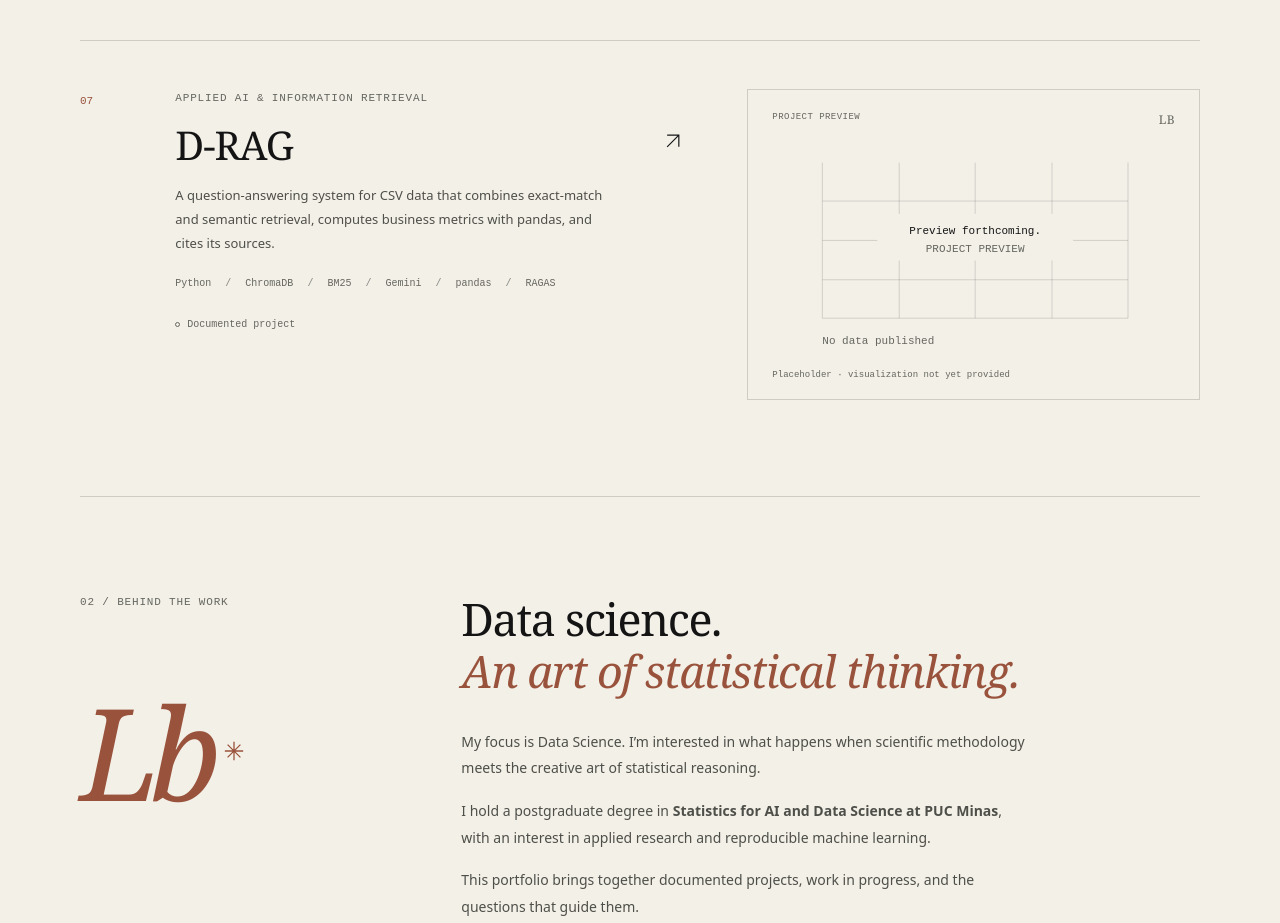
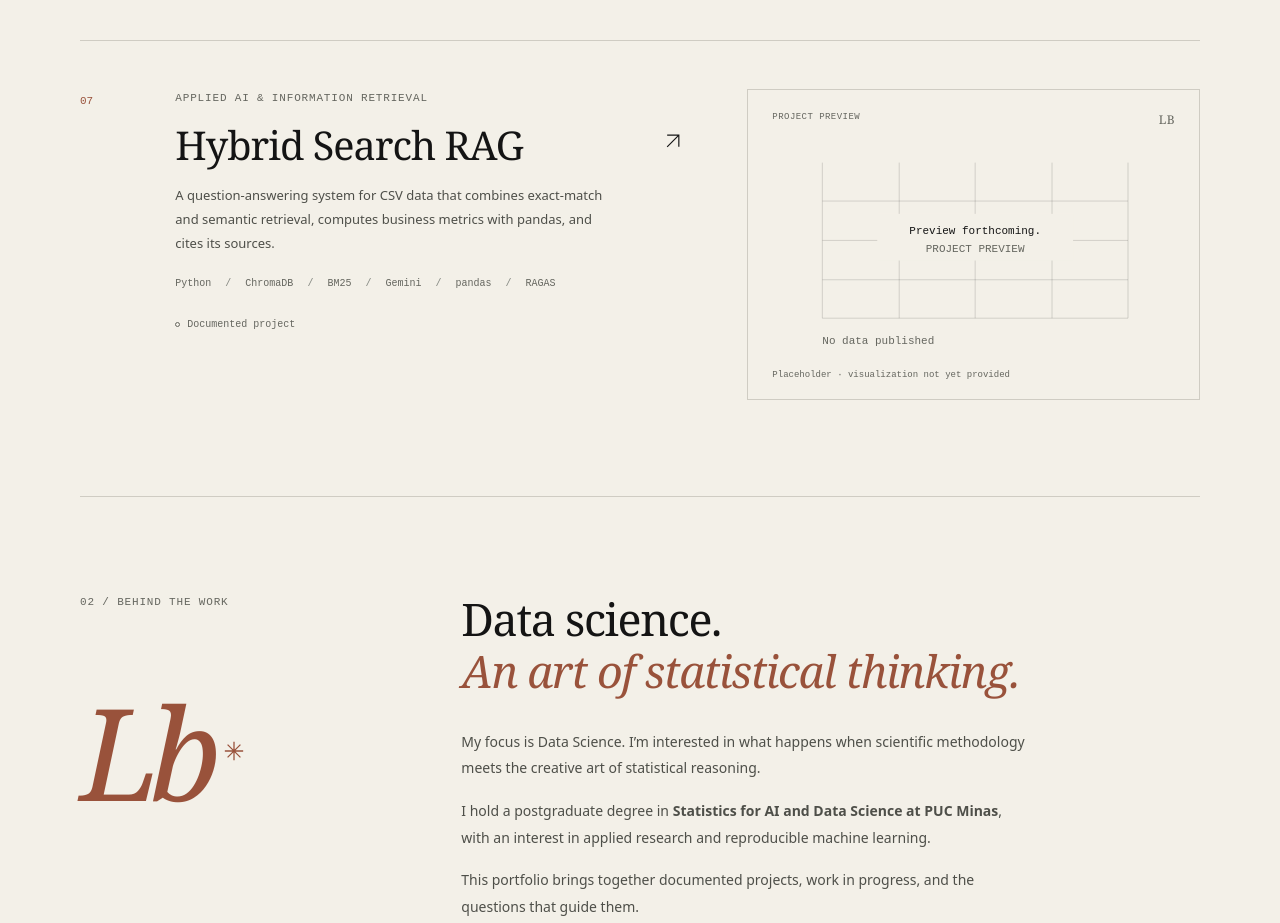
Before and after one commit to Luscv/my-portifolio, an Astro site: page /my-portifolio/ in a window 1280 px wide. Shown: the part 3400-4323 px from the top of the page. Built offline with nearby package versions, Linux system fonts and the light colour scheme; Astro itself is replaced by a stand-in of ours; some packages are replaced by stand-ins of ours; a web font is replaced by a local one.

Commit message:
Use Hybrid Search RAG as the portfolio project name

```diff
--- a/src/content/projects/d-rag.md
+++ b/src/content/projects/hybrid-search-rag.md
@@ -1,6 +1,5 @@
 ---
-title: "D-RAG: Hybrid Search over Tabular Data"
-shortTitle: D-RAG
+title: Hybrid Search RAG
 abstract: A question-answering system for CSV data that combines exact-match and semantic retrieval, computes business metrics with pandas, and cites its sources.
 discipline: Applied AI & Information Retrieval
 order: 7
@@ -15,7 +14,7 @@ links:
 
 ## Context & problem
 
-A question about tabular data can ask for a single fact, such as an employee's supervisor, or a calculation across the entire dataset, such as comparing sales across years. The first needs the right records. The second needs a calculation, not an answer inferred from a handful of retrieved rows. D-RAG separates those two paths and checks whether the data can support the question before generating an answer.
+A question about tabular data can ask for a single fact, such as an employee's supervisor, or a calculation across the entire dataset, such as comparing sales across years. The first needs the right records. The second needs a calculation, not an answer inferred from a handful of retrieved rows. The system separates those two paths and checks whether the data can support the question before generating an answer.
 
 ## Data & retrieval
 
```
